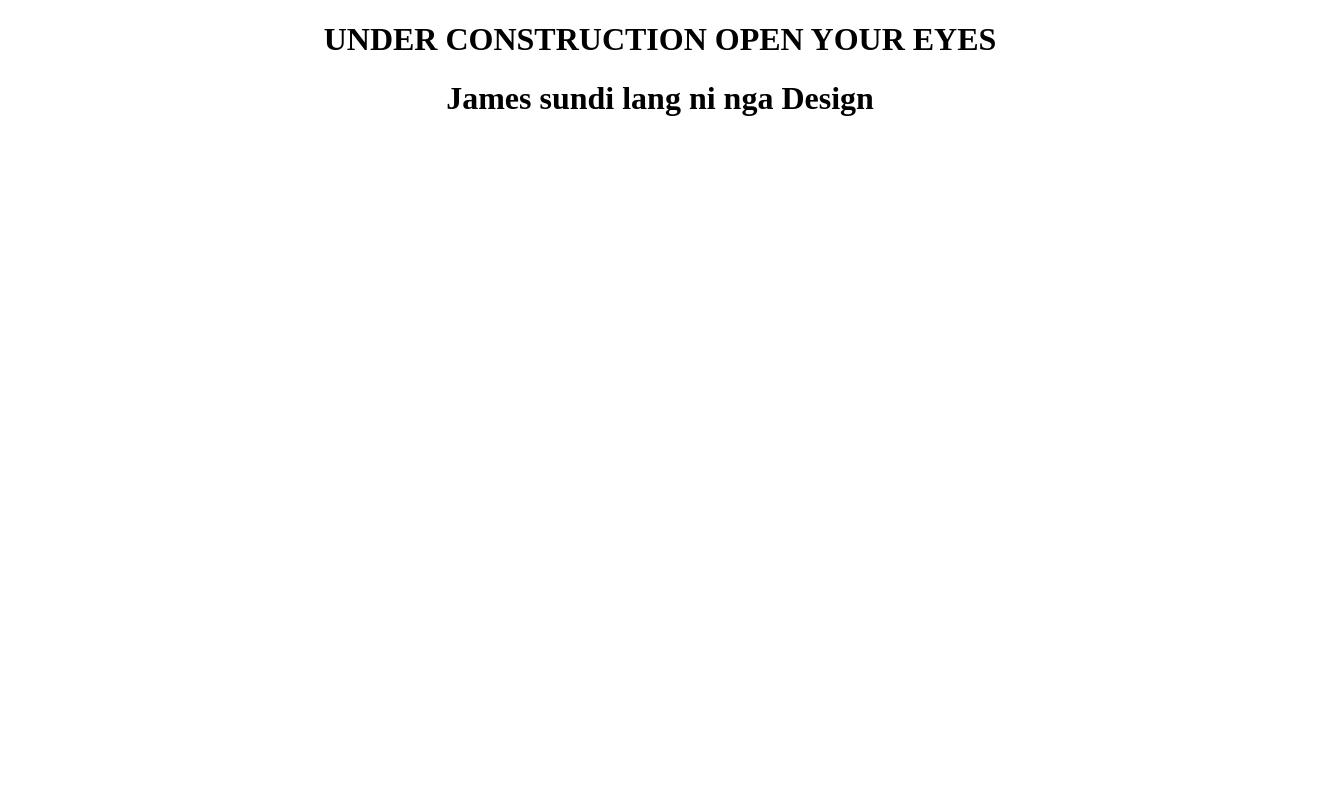
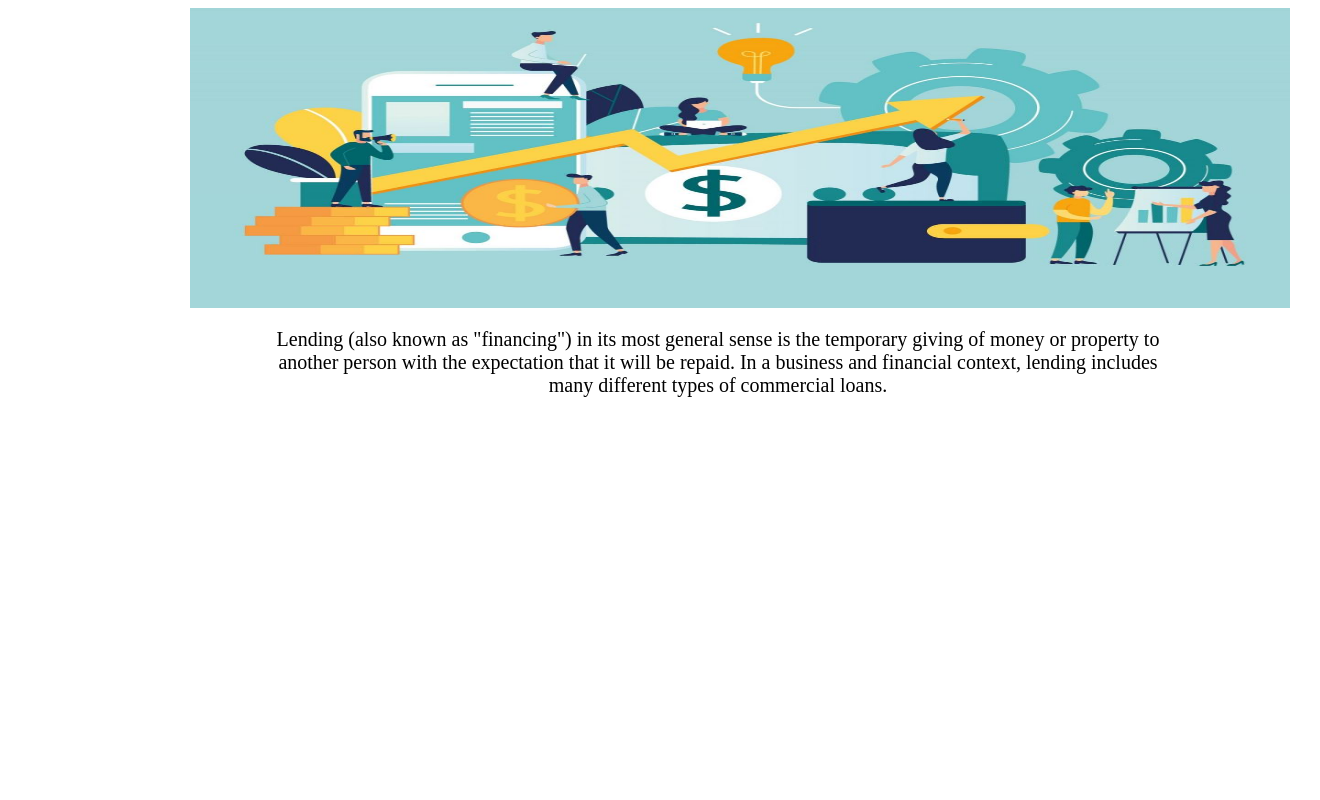
Before and after one commit to xxkuro1/genericlending, a PHP site: page /html/home.html in a window 1320 px wide. Run offline with PHP 8.4, Linux system fonts and the light colour scheme.

Commit message:
home design

```diff
--- a/css/style.css
+++ b/css/style.css
@@ -9,6 +9,17 @@
 		width:1000px;
 		border:2px;
 
+
+	}
+
+
+	.style{
+
+		font-size:20px;
+		left:30px;
+		font-style:verdana;
+		text-align:center;
+
 	}
 
 	.header {
@@ -19,6 +30,27 @@
 		border: none;
 		left: 50%;
 		transform: translateX(-50%) translateY(-70%);
+
+	}
+
+	.text{
+
+		background-color:white;
+		width:900px;
+		height:400px;
+		position:relative;
+		left:260px;
+
+	}
+
+	.image{
+
+		background-color:white;
+		width:1100px;
+		height:300px;
+		position:relative;
+		left:182px;
+
 
 	}
 
--- a/html/home.html
+++ b/html/home.html
@@ -1,12 +1,27 @@
 <!DOCTYPE html>
 <html lang="en">
 <head>
+
+	 <link rel="stylesheet" type="text/css" href="../css/style.css">
     <meta charset="UTF-8">
     <title>PALA UTANG!</title>
 </head>
 <body>
+	<div class="image">
+	<center>
+	 			<img src="../images/Digital-Lending-Platforms.jpeg" alt="ficturet" width="1100" height="300">
 
-<h1 align="center">UNDER CONSTRUCTION OPEN YOUR EYES</h1>
-    <h1 align="center">James sundi lang ni nga Design</h1>
+	 </div>
+
+	 		<div class="text">
+
+	 		<p class="style">Lending (also known as "financing") in its most general sense is the temporary giving of money or property to another person with the expectation that it will be repaid. In a business and financial context, lending includes many different types of commercial loans.</p>
+
+	 	</div>
+
+</center>
+
+
+
 </body>
 </html>
```
Also changed, not shown: images/Digital-Lending-Platforms.jpeg (added).
